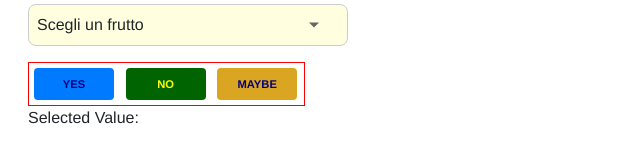
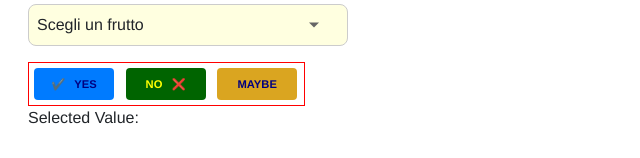
Before and after one commit to jokerltd/VueComponents, a Vue app in the folder components/: page / in a window 1280 px wide. Shown: the part 258-416 px from the top of the page, without its empty margins (0-640 px from the left). Built offline with nearby package versions, Linux system fonts and the light colour scheme.

Commit message:
Added ButtonsRadioButton, grouped buttons that act as radiobuttons added optiona icon for each button and side left or right

```diff
--- a/components/src/App.vue
+++ b/components/src/App.vue
@@ -61,8 +61,8 @@ export default {
         'buttons-radiobutton-base-class'
       ],
       buttonOptions: [
-        { label: 'Yes', color: '#007BFF', value: 'yes' },
-        { label: 'No', color: 'darkgreen', value: 'no' },
+        { label: 'Yes', color: '#007BFF', value: 'yes' , icon: '✔️', side: "left"},
+        { label: 'No', color: 'darkgreen', value: 'no',  icon: '❌', side: "right"},
         { label: 'Maybe', color: 'goldenrod', value: 'maybe' }
       ],
       selectedItem: null,
--- a/components/src/components/buttons_radiobutton/buttons_radiobutton.html
+++ b/components/src/components/buttons_radiobutton/buttons_radiobutton.html
@@ -10,6 +10,14 @@
     :style="{ backgroundColor: button.color }"
     @click="selectButton(index)"
   >
-    {{ button.label }}
+    <span v-if="button.icon && button.side=='left'" class="button-icon">
+      {{ button.icon }} &nbsp;
+    </span>
+    <span>
+      {{ button.label }}
+    </span>
+    <span v-if="button.icon && button.side=='right'" class="button-icon">
+       &nbsp; {{ button.icon }}
+    </span>
   </button>
 </div>
```
